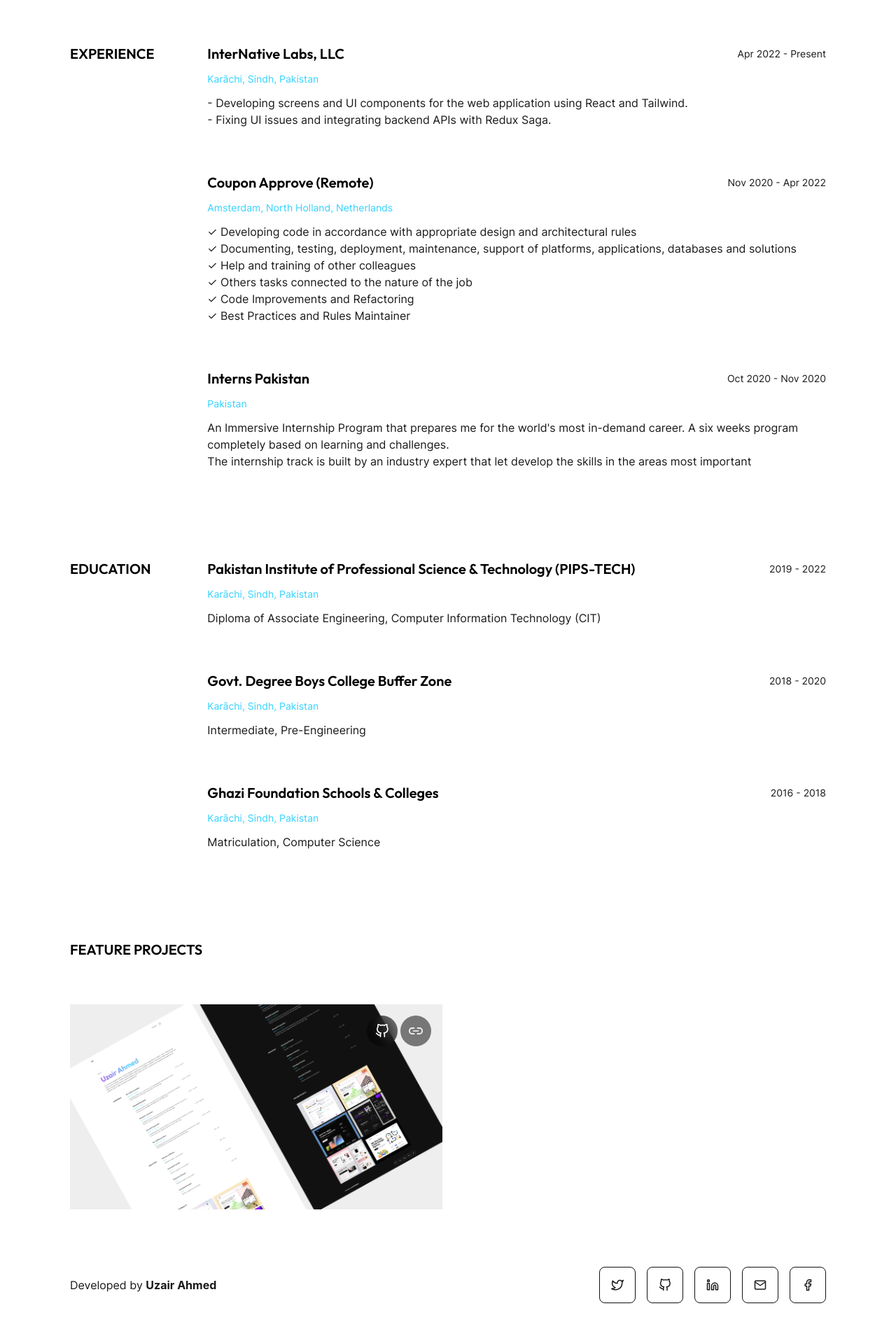
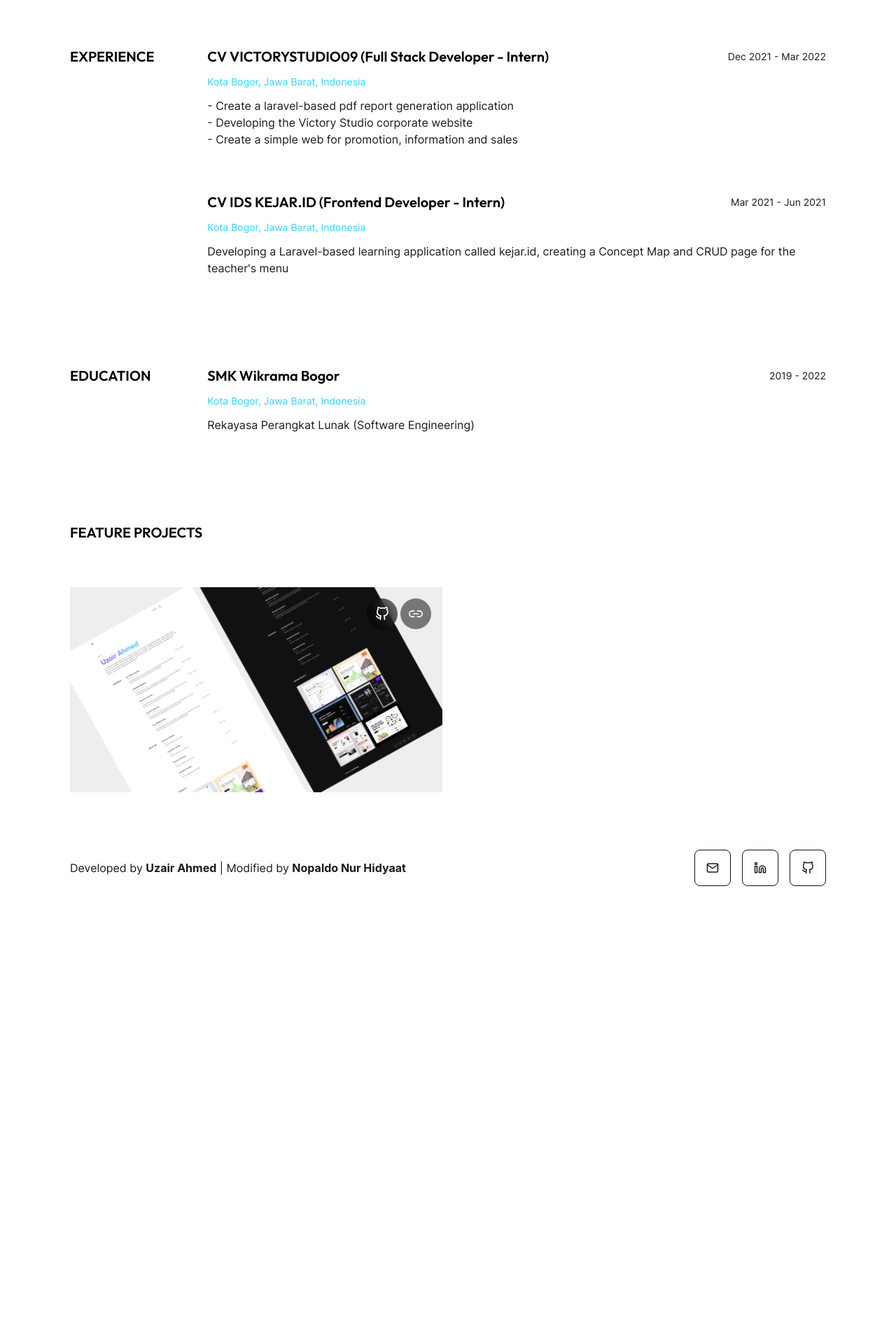
Before and after one commit to nopaldonh21/nopaldonh21.github.io, an Astro site: page / in a window 1280 px wide. Shown: the part 657-2553 px from the top of the page at 70% size. After the commit the page ends 1957 px from the top, so only its background shows below. Built offline with nearby package versions, Linux system fonts and the light colour scheme; Astro itself is replaced by a stand-in of ours; a web font is replaced by a local one.

Commit message:
upd: data info, hero and footer

```diff
--- a/src/components/general/Footer.astro
+++ b/src/components/general/Footer.astro
@@ -6,12 +6,13 @@ import { info } from "@data";
   class="container flex sm:flex-row flex-col justify-between items-center mb-8 sm:mb-4"
 >
   <p class="dark:text-light text-right my-8">
-    Developed by <strong>Uzair Ahmed</strong>
+    Developed by <strong>Uzair Ahmed</strong> |
+    Modified by <strong>Nopaldo Nur Hidyaat</strong>
   </p>
-  <div class="grid grid-cols-5 gap-4">
+  <div class="grid grid-cols-3 gap-4">
     <a
       aria-label="Social Media"
-      href={info.socialMedia.twitter}
+      href={info.socialMedia.email}
       target="_blank"
       class="footer-icons"
     >
@@ -25,32 +26,10 @@ import { info } from "@data";
         stroke-width="2"
         stroke-linecap="round"
         stroke-linejoin="round"
-        class="feather feather-twitter"
+        class="feather feather-mail"
         ><path
-          d="M23 3a10.9 10.9 0 0 1-3.14 1.53 4.48 4.48 0 0 0-7.86 3v1A10.66 10.66 0 0 1 3 4s-4 9 5 13a11.64 11.64 0 0 1-7 2c9 5 20 0 20-11.5a4.5 4.5 0 0 0-.08-.83A7.72 7.72 0 0 0 23 3z"
-        ></path>
-      </svg>
-    </a>
-    <a
-      aria-label="Social Media"
-      href={info.socialMedia.github}
-      target="_blank"
-      class="footer-icons"
-    >
-      <svg
-        xmlns="http://www.w3.org/2000/svg"
-        width="18"
-        height="18"
-        viewBox="0 0 24 24"
-        fill="none"
-        stroke="currentColor"
-        stroke-width="2"
-        stroke-linecap="round"
-        stroke-linejoin="round"
-        class="feather feather-github"
-        ><path
-          d="M9 19c-5 1.5-5-2.5-7-3m14 6v-3.87a3.37 3.37 0 0 0-.94-2.61c3.14-.35 6.44-1.54 6.44-7A5.44 5.44 0 0 0 20 4.77 5.07 5.07 0 0 0 19.91 1S18.73.65 16 2.48a13.38 13.38 0 0 0-7 0C6.27.65 5.09 1 5.09 1A5.07 5.07 0 0 0 5 4.77a5.44 5.44 0 0 0-1.5 3.78c0 5.42 3.3 6.61 6.44 7A3.37 3.37 0 0 0 9 18.13V22"
-        ></path>
+          d="M4 4h16c1.1 0 2 .9 2 2v12c0 1.1-.9 2-2 2H4c-1.1 0-2-.9-2-2V6c0-1.1.9-2 2-2z"
+        ></path><polyline points="22,6 12,13 2,6"></polyline>
       </svg>
     </a>
     <a
@@ -80,7 +59,7 @@ import { info } from "@data";
     </a>
     <a
       aria-label="Social Media"
-      href={info.socialMedia.email}
+      href={info.socialMedia.github}
       target="_blank"
       class="footer-icons"
     >
@@ -94,31 +73,9 @@ import { info } from "@data";
         stroke-width="2"
         stroke-linecap="round"
         stroke-linejoin="round"
-        class="feather feather-mail"
+        class="feather feather-github"
         ><path
-          d="M4 4h16c1.1 0 2 .9 2 2v12c0 1.1-.9 2-2 2H4c-1.1 0-2-.9-2-2V6c0-1.1.9-2 2-2z"
-        ></path><polyline points="22,6 12,13 2,6"></polyline>
-      </svg>
-    </a>
-    <a
-      aria-label="Social Media"
-      href={info.socialMedia.facebook}
-      target="_blank"
-      class="footer-icons"
-    >
-      <svg
-        xmlns="http://www.w3.org/2000/svg"
-        width="18"
-        height="18"
-        viewBox="0 0 24 24"
-        fill="none"
-        stroke="currentColor"
-        stroke-width="2"
-        stroke-linecap="round"
-        stroke-linejoin="round"
-        class="feather feather-facebook"
-        ><path
-          d="M18 2h-3a5 5 0 0 0-5 5v3H7v4h3v8h4v-8h3l1-4h-4V7a1 1 0 0 1 1-1h3z"
+          d="M9 19c-5 1.5-5-2.5-7-3m14 6v-3.87a3.37 3.37 0 0 0-.94-2.61c3.14-.35 6.44-1.54 6.44-7A5.44 5.44 0 0 0 20 4.77 5.07 5.07 0 0 0 19.91 1S18.73.65 16 2.48a13.38 13.38 0 0 0-7 0C6.27.65 5.09 1 5.09 1A5.07 5.07 0 0 0 5 4.77a5.44 5.44 0 0 0-1.5 3.78c0 5.42 3.3 6.61 6.44 7A3.37 3.37 0 0 0 9 18.13V22"
         ></path>
       </svg>
     </a>
--- a/src/components/home/Hero.astro
+++ b/src/components/home/Hero.astro
@@ -7,7 +7,33 @@ const { name, about } = Astro.props as IHeroProps;
 <section>
   <p class="dark:text-light mt-[117px]">Hey, I’m</p>
   <h1>{name}</h1>
-  <p class="dark:text-light text-lg mb-16">
+  <p class="dark:text-light text-lg mb-6">
     {about}
   </p>
+  <p class="dark:text-light text-lg mb-16">
+    Download my
+    <a
+      aria-label="Download CV"
+      href="#"
+      class="rounded-full py-1 px-4 ml-2 bg-blue hover:bg-slate-300 inline-flex items-center"
+    >
+      CV
+      <svg
+        xmlns="http://www.w3.org/2000/svg"
+        width="24"
+        height="24"
+        viewBox="0 0 24 24"
+        fill="none"
+        stroke="currentColor"
+        stroke-width="2"
+        stroke-linecap="round"
+        stroke-linejoin="round"
+        class="feather feather-download ml-1"
+      >
+        <path d="M21 15v4a2 2 0 0 1-2 2H5a2 2 0 0 1-2-2v-4"></path>
+        <polyline points="7 10 12 15 17 10"></polyline>
+        <line x1="12" y1="15" x2="12" y2="3"></line>
+      </svg>
+    </a>
+  </p>
 </section>
--- a/src/data/info.ts
+++ b/src/data/info.ts
@@ -1,88 +1,53 @@
 export const info = {
-  baseUrl: "https://astro-portfolio-uzair.vercel.app",
-  name: "Uzair Ahmed",
+  baseUrl: "https://nopaldonh21.github.io",
+  name: "Nopaldo Nur Hidayat",
   jobDescription: "Web Developer",
-  about: `I'm a software engineer based in Karachi, Pakistan.
-   I enjoy creating things that live on the internet, whether that be websites, applications, or anything in between.
-   I have been working for 3 year, with a demonstrated history of working in the Computer Software industry. Skilled in Front-end Development.
-   I have 3 years of experience in HTML, CSS, SCSS, JavaScript, Bootstrap, tailwind CSS, StyledComponent, React JS and Next JS. Hence,
-   I have successfully completed several web projects from scratch.
-   Yet, I learn continuously and never stop exploring new technologies.
-   So, I have also gained knowledge of Node JS, Express JS, Mongo DB, Python,
-   firebase and React Native with time.
+  about: `I'm a web developer based in Megamendung, Kabupaten Bogor, Jawa Barat, Indonesia.
+    I am interested in programming, especially web and application development, keep up with technology developments, and learn about it.
+    I am able to communicate well and can work in a team or individually.
+    I master several technologies or programming languages such as HTML, CSS, JavaScript, Vue.js, React, PHP, and Laravel.
   `,
 
   experience: [
     {
-      name: "InterNative Labs, LLC",
-      location: "Karāchi, Sindh, Pakistan",
-      startDate: "Apr 2022",
-      endDate: "Present",
+      name: "CV VICTORYSTUDIO09 (Full Stack Developer - Intern)",
+      location: "Kota Bogor, Jawa Barat, Indonesia",
+      startDate: "Dec 2021",
+      endDate: "Mar 2022",
       description: [
-        "- Developing screens and UI components for the web application using React and Tailwind.",
-        "- Fixing UI issues and integrating backend APIs with Redux Saga.",
+        "- Create a laravel-based pdf report generation application",
+        "- Developing the Victory Studio corporate website",
+        "- Create a simple web for promotion, information and sales",
       ],
     },
 
     {
-      name: "Coupon Approve (Remote)",
-      location: "Amsterdam, North Holland, Netherlands",
-      startDate: "Nov 2020",
-      endDate: "Apr 2022",
+      name: "CV IDS KEJAR.ID (Frontend Developer - Intern)",
+      location: "Kota Bogor, Jawa Barat, Indonesia",
+      startDate: "Mar 2021",
+      endDate: "Jun 2021",
       description: [
-        "✓ Developing code in accordance with appropriate design and architectural rules",
-        "✓ Documenting, testing, deployment, maintenance, support of platforms, applications, databases and solutions",
-        "✓ Help and training of other colleagues",
-        "✓ Others tasks connected to the nature of the job",
-        "✓ Code Improvements and Refactoring ",
-        "✓ Best Practices and Rules Maintainer",
-      ],
-    },
-
-    {
-      name: "Interns Pakistan",
-      location: "Pakistan",
-      startDate: "Oct 2020",
-      endDate: "Nov 2020",
-      description: [
-        "An Immersive Internship Program that prepares me for the world's most in-demand career. A six weeks program completely based on learning and challenges.",
-        "The internship track is built by an industry expert that let develop the skills in the areas most important ",
+        "Developing a Laravel-based learning application called kejar.id, creating a Concept Map and CRUD page for the teacher's menu",
       ],
     },
   ],
 
   education: [
     {
-      name: "Pakistan Institute of Professional Science & Technology (PIPS-TECH)",
-      location: "Karāchi, Sindh, Pakistan",
+      name: "SMK Wikrama Bogor",
+      location: "Kota Bogor, Jawa Barat, Indonesia",
       startDate: "2019",
       endDate: "2022",
       description: [
-        "Diploma of Associate Engineering,  Computer Information Technology (CIT)",
+        "Rekayasa Perangkat Lunak (Software Engineering)",
       ],
-    },
-    {
-      name: "Govt. Degree Boys College Buffer Zone",
-      location: "Karāchi, Sindh, Pakistan",
-      startDate: "2018",
-      endDate: "2020",
-      description: ["Intermediate, Pre-Engineering"],
-    },
-    {
-      name: "Ghazi Foundation Schools & Colleges",
-      location: "Karāchi, Sindh, Pakistan",
-      startDate: "2016",
-      endDate: "2018",
-      description: ["Matriculation,  Computer Science"],
     },
   ],
 
   socialMedia: {
-    facebook: "https://www.facebook.com/profile.php?id=100022899849583",
-    twitter: "https://twitter.com/Uzzii_21",
-    github: "https://github.com/uzzii-21",
-    email: "uzairahmed@74372gmail.com",
-    linkedin: "https://www.linkedin.com/in/uzzii21/",
+    email: "nopaldonh@gmail.com",
+    linkedin: "https://www.linkedin.com/in/nopaldo-nur-hidayat/",
+    github: "https://github.com/nopaldonh21",
   },
 
   projects: [
```
